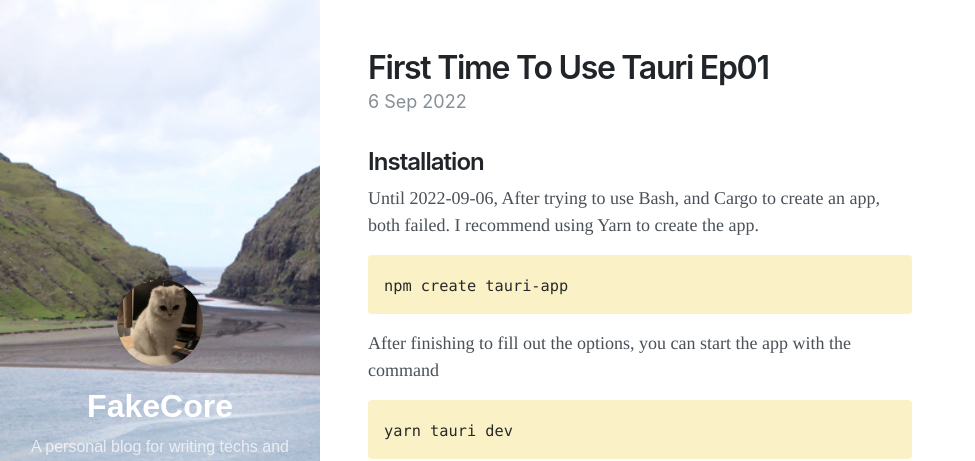
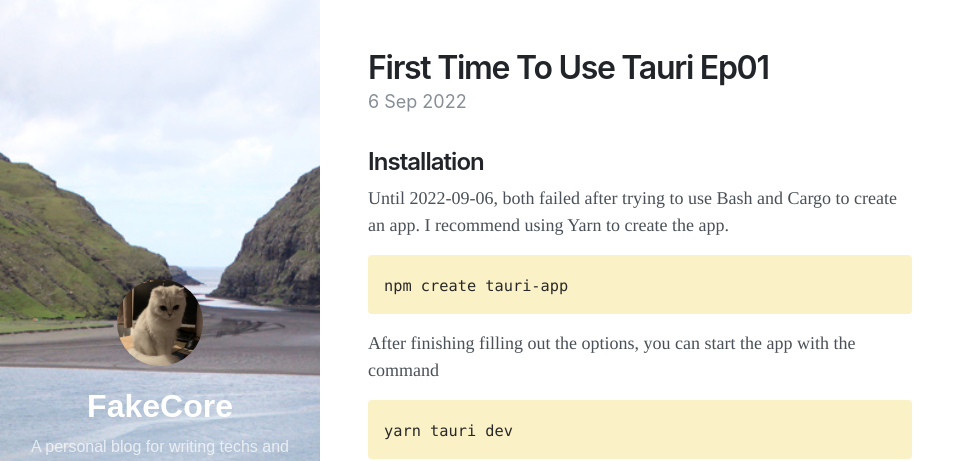
Before and after one commit to fakecore/fakecore.github.io, a Jekyll site: the page built from _posts/2022-09-06-First-time-to-use-tauri-ep01.md, in a window 1280 px wide and 946 px high. Shown: the top 461 px of the window, without its empty margins (0-975 px from the left). Built offline with Jekyll 4.4.1, drawn with Linux system fonts in a browser that asks for light colours; nearby versions of some CDN libraries; our own code applies the rules of GitHub Pages for plain Markdown files.

Commit message:
change url prefix

````diff
--- a/_config.yml
+++ b/_config.yml
@@ -1,7 +1,7 @@
 # Setup
 title: FakeCore
 description: A personal blog for writing techs and logging life.
-url: https://fakecore.github.io
+url: https://fakecore.me
 avatar: /avatar.jpeg
 paginate: 5
 permalink: pretty
--- a/_posts/2022-09-06-First-time-to-use-tauri-ep01.md
+++ b/_posts/2022-09-06-First-time-to-use-tauri-ep01.md
@@ -1,12 +1,12 @@
 ## Installation
 
-Until 2022-09-06, After trying to use Bash, and Cargo to create an app, both failed. I recommend using Yarn to create the app.
+Until 2022-09-06, both failed after trying to use Bash and Cargo to create an app. I recommend using Yarn to create the app.
 
 ```bash
 npm create tauri-app
 ```
 
-After finishing to fill out the options, you can start the app with the command
+After finishing filling out the options, you can start the app with the command
 
 ```bash
 yarn tauri dev
````
